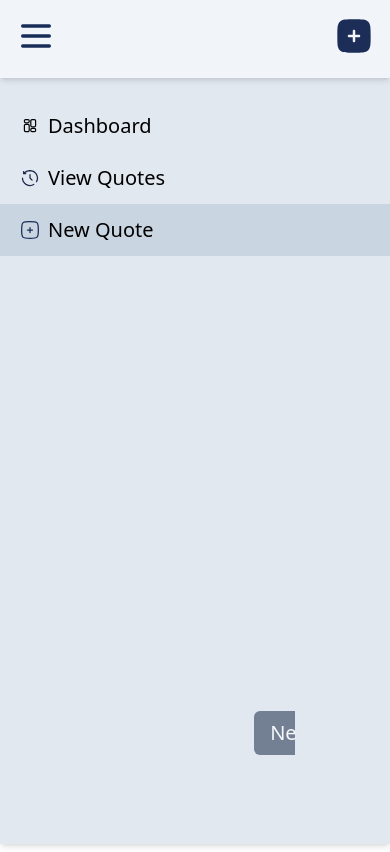
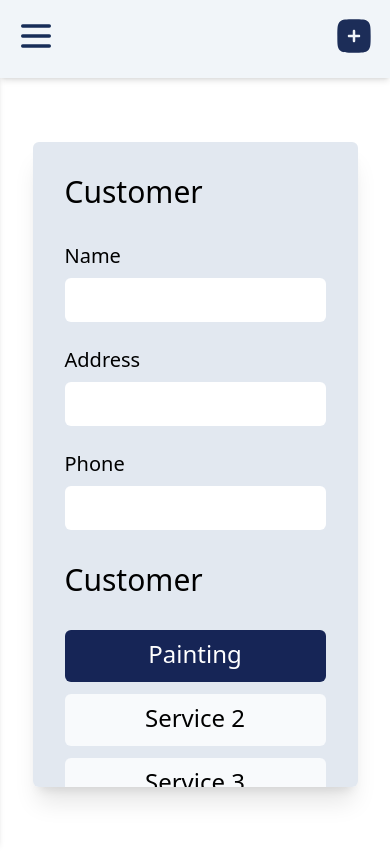
Before and after one commit to ronnieT2008/Dads_Property_Services, a Next.js app: page /new-quote in a window 390 px wide. Built offline with nearby package versions, Linux system fonts and the light colour scheme.

Commit message:
react responsive

```diff
--- a/app/dashboard/page.js
+++ b/app/dashboard/page.js
@@ -1,22 +1,25 @@
 "use client";
 
 import Navbar from "@/components/navbar/LoggedNavbar";
+import { useMediaQuery } from "react-responsive";
 
 export default function Page() {
+    const isTabletOrMobile = useMediaQuery({ query: '(max-width: 1279px)' })
+
     return (
         <>
-            <Navbar />
-            <main className="w-10/12 ml-auto h-11/12 pt-20 pl-20 ">
+            <Navbar isTabletOrMobile={isTabletOrMobile} />
+            <main className="xl:w-10/12 ml-auto h-11/12 pt-20 xl:pl-20">
                 <div className="w-full h-7/12 grid grid-rows-2 gap-15">
                     <div className="grid w-full h-fuill grid-cols-3 gap-15">
                         <div className="w-full h-full bg-slate-100 rounded-xl"></div>
                         <div className="w-full h-full bg-slate-100 rounded-xl"></div>
-                        <div className="w-10/12 h-full bg-slate-100 rounded-xl"></div>
+                        <div className="xl:w-10/12 h-full bg-slate-100 rounded-xl"></div>
                     </div>
                     <div className="grid w-full h-fuill grid-cols-3 gap-15">
                         <div className="w-full h-full bg-slate-100 rounded-xl"></div>
                         <div className="w-full h-full bg-slate-100 rounded-xl"></div>
-                        <div className="w-10/12 h-full bg-slate-100 rounded-xl"></div>
+                        <div className="xl:w-10/12 h-full bg-slate-100 rounded-xl"></div>
                     </div>
                 </div>
             </main>
--- a/app/layout.js
+++ b/app/layout.js
@@ -20,7 +20,7 @@ export default function RootLayout({ children }) {
   return (
     <html lang="en">
       <body
-        className={`${geistSans.variable} ${geistMono.variable} antialiased h-screen w-screen`}
+        className={`${geistSans.variable} ${geistMono.variable} antialiased h-screen w-screen overflow-hidden`}
       >
         {children}
       </body>
--- a/app/login/page.js
+++ b/app/login/page.js
@@ -93,12 +93,6 @@ export default function Page() {
                         </div>
                     </form>
                     <span className="text-lg font-bold text-red-600">{errorMessage}</span>
-                    <p className="mt-2 text-center text-md text-gray-500">
-                        Don&apos;t have an account?{' '}
-                        <a href="/signup" className="font-semibold text-indigo-600 hover:text-indigo-500">
-                            Sign up
-                        </a>
-                    </p>
                 </div>
             </div>
         </div>
--- a/app/new-quote/page.js
+++ b/app/new-quote/page.js
@@ -3,8 +3,10 @@
 import Navbar from "@/components/navbar/LoggedNavbar";
 import { Customer, Service } from "@/components/new-quote";
 import { useState } from "react";
+import { useMediaQuery } from "react-responsive";
 
 export default function Page() {
+    const isTabletOrMobile = useMediaQuery({ query: '(max-width: 1279px)' })
     const [service, setService] = useState({ type: "painting", active: false });
     const [customerInputs, setCustomerInputs] = useState({
         name: '',
@@ -16,13 +18,11 @@ export default function Page() {
     const customerProps = { service, setService, customerInputs, setCustomerInputs };
     const serviceProps = { service, setService, serviceInputs, setServiceInputs };
 
-    console.log(serviceInputs);
-
     return (
         <>
-            <Navbar />
-            <main className="w-10/12 ml-auto h-11/12 max-h-11/12 grid place-items-center overflow-auto">
-                <div className="w-5/12 h-10/12 p-4 py-8 rounded-md bg-slate-200 shadow-xl overflow-y-auto">
+            <Navbar isTabletOrMobile={isTabletOrMobile} />
+            <main className="xl:w-10/12 ml-auto h-11/12 max-h-11/12 grid place-items-center overflow-auto">
+                <div className="xl:w-5/12 w-10/12 max-h-10/12 p-4 py-8 rounded-md bg-slate-200 shadow-xl overflow-y-auto">
                     {service.active ?
                         <Service {...serviceProps} />
                         :
--- a/app/quotes/page.js
+++ b/app/quotes/page.js
@@ -1,11 +1,13 @@
 "use client";
 
 import Navbar from "@/components/navbar/LoggedNavbar";
+import { useMediaQuery } from "react-responsive";
 
 export default function Page() {
+    const isTabletOrMobile = useMediaQuery({ query: '(max-width: 1279px)' })
     return (
         <>
-            <Navbar />
+            <Navbar isTabletOrMobile={isTabletOrMobile} />
             <main className="w-10/12 ml-auto h-11/12 pt-20 pl-20 ">
                 <h1>Quotes</h1>
             </main>
--- a/components/navbar/LoggedNavbar.js
+++ b/components/navbar/LoggedNavbar.js
@@ -1,7 +1,8 @@
 "use client";
 import Image from "next/image"
-import { useState } from "react";
+import { useEffect, useState } from "react";
 import { usePathname } from 'next/navigation'
+import Link from "next/link";
 
 export const navLinks = [
     {
@@ -21,26 +22,30 @@ export const navLinks = [
     },
 ]
 
-const Navbar = () => {
-    const [sideNav, setSideNav] = useState(true);
+const Navbar = ({ isTabletOrMobile }) => {
+    const [sideNav, setSideNav] = useState();
     const pathname = usePathname()
+
+    useEffect(() => {
+        setSideNav(!isTabletOrMobile);
+    }, [])
 
     return (
         <>
             {/* sidenav */}
-            <div className={`absolute inset-0 h-screen md:w-2/12 w-full ease-in-out duration-300 shadow-md ${sideNav ? "translate-x-0" : "translate-x-[-100%]"} bg-slate-200 pt-25`}>
+            <div className={`absolute inset-0 h-screen w-full xl:w-2/12 ease-in-out duration-300 shadow-md ${sideNav ? "translate-x-0" : "translate-x-[-100%]"} bg-slate-200 pt-25`}>
                 {navLinks.map(({ name, href }, index) => (
                     <div key={index}>
-                        <a href={href} className={`text-xl px-5 py-3 w-full block hover:bg-slate-300 cursor-pointer ${pathname === href ? "bg-slate-300" : ""}`}>
+                        <Link href={href} className={`text-xl px-5 py-3 w-full block hover:bg-slate-300 cursor-pointer ${pathname === href ? "bg-slate-300" : ""}`}>
                             <Image src={navLinks[index].src} width={20} height={20} alt={name} className="inline mr-2 mb-1" />
                             {name}
-                        </a>
+                        </Link>
                     </div>
                 ))}
             </div>
 
             {/* top nav */}
-            <nav className="w-full bg-slate-100 p-4 shadow-md h-1.5/12 sticky">
+            <nav className="w-full bg-slate-100 p-4 pr-4 shadow-md h-1.5/12 sticky">
                 {/* sidenav button */}
                 <div className="inline">
                     <button type="button" className="cursor-pointer focus:outline-none h-full" onClick={() => setSideNav(!sideNav)}>
@@ -50,9 +55,9 @@ const Navbar = () => {
 
                 {/* add quote button */}
                 <div className="inline ml-auto">
-                    <a href="/new-quote" className="float-right focus:outline-none h-full">
+                    <Link href="/new-quote" className="float-right focus:outline-none h-full">
                         <Image src={`${pathname === "/new-quote" ? "/new_fill.svg" : "/new_outline.svg"}`} width={40} height={40} alt="burger" onMouseOver={(e) => { pathname !== "new_quote" && (e.target.src = "/new_fill.svg") }} className="my-auto" />
-                    </a>
+                    </Link>
                 </div>
             </nav >
         </>
--- a/components/new-quote/Customer.js
+++ b/components/new-quote/Customer.js
@@ -9,7 +9,7 @@ const Customer = ({ service, setService, customerInputs, setCustomerInputs }) =>
     }
 
     return (
-        <div className="w-full h-full grid grid-rows-2">
+        <div className="w-full h-full">
             <div className="px-4">
                 <h1 className="text-3xl font-medium">Customer</h1>
                 <div className="mt-8">
@@ -31,21 +31,21 @@ const Customer = ({ service, setService, customerInputs, setCustomerInputs }) =>
                     />
                 </div>
             </div>
-            <div className="px-4 mt-20">
+            <div className="px-4 mt-8">
                 <h1 className="text-3xl font-medium">Customer</h1>
-                <div className="grid grid-cols-3 h-4/12 gap-5">
+                <div className="grid xl:grid-cols-3 h-4/12 xl:gap-5">
                     <div className={`mt-8 w-full rounded-md grid place-items-center cursor-pointer py-2 ${service.type === "painting" ? "bg-blue-950 text-white" : "bg-slate-50"}`}>
                         <h1 className="text-2xl font-medium mb-1" id="painting" onClick={() => setService({ ...service, service: "painting" })}>Painting</h1>
                     </div>
-                    <div className="mt-8 w-full bg-slate-50 rounded-md grid place-items-center cursor-pointer">
-                        <h1 className="text-2xl font-medium mb-1" id="">Painting</h1>
+                    <div className="xl:mt-8 mt-3 w-full bg-slate-50 rounded-md grid place-items-center cursor-pointer py-2">
+                        <h1 className="text-2xl font-medium mb-1" id="">Service 2</h1>
                     </div>
-                    <div className="mt-8 w-full bg-slate-50 rounded-md grid place-items-center cursor-pointer">
-                        <h1 className="text-2xl font-medium mb-1" id="">Painting</h1>
+                    <div className="xl:mt-8 mt-3 w-full bg-slate-50 rounded-md grid place-items-center cursor-pointer py-2">
+                        <h1 className="text-2xl font-medium mb-1" id="">Service 3</h1>
                     </div>
                 </div>
             </div>
-            <div className="px-4">
+            <div className="px-4 w-full h-16 p-2 mt-4">
                 <button className={`bg-slate-600 hover:bg-blue-950 text-white py-2 px-4 rounded-md cursor-pointer float-right text-xl ${inputs.name && inputs.address && inputs.phone ? "" : "opacity-70"}`}
                     onClick={() => {
                         inputs.name && inputs.address && inputs.phone && service && handleNext();
--- a/package.json
+++ b/package.json
@@ -16,7 +16,8 @@
     "mongoose": "^8.13.1",
     "next": "15.2.4",
     "react": "^19.0.0",
-    "react-dom": "^19.0.0"
+    "react-dom": "^19.0.0",
+    "react-responsive": "^10.0.1"
   },
   "devDependencies": {
     "@eslint/eslintrc": "^3",
```
Also changed, not shown: 1 other file (tests, documents, lock files or other folders).
